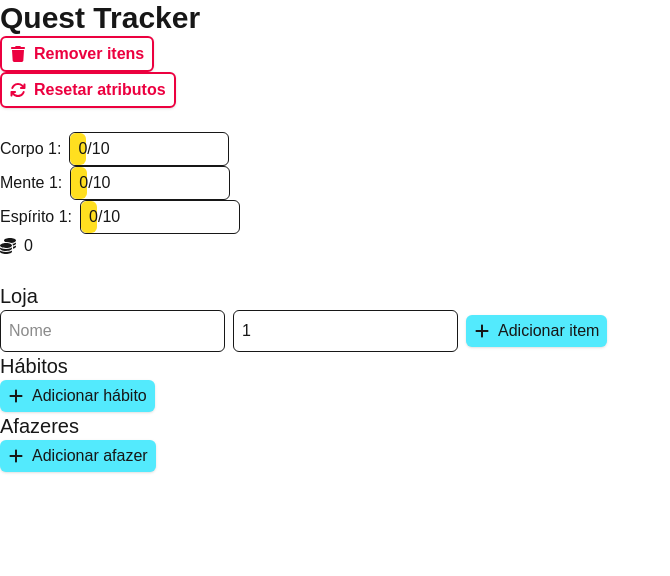
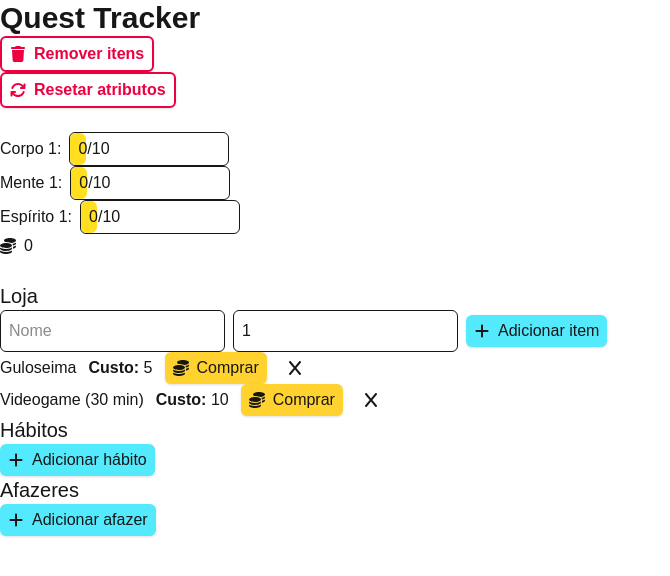
Before and after one commit to gab-souza-martins/gamified-habit-tracker, a Next.js app: page / in a window 1280 px wide. Shown: the top 576 px of the page, without its empty margins (0-670 px from the left). Built offline with nearby package versions, Linux system fonts and the light colour scheme.

Commit message:
RemoveAllItems.tsx agora também remove itens personalidados da loja

```diff
--- a/src/app/Components/RemoveAllItems.tsx
+++ b/src/app/Components/RemoveAllItems.tsx
@@ -10,6 +10,7 @@ const RemoveAllItems = () => {
    const handleRemove = () => {
       localStorage.removeItem("habits");
       localStorage.removeItem("todos");
+      localStorage.removeItem("shop");
       window.location.reload();
    };
    const handleCloseConfirmRemove = () => {
--- a/src/app/Components/Shop.tsx
+++ b/src/app/Components/Shop.tsx
@@ -15,7 +15,12 @@ const Shop: React.FC<ShopProps> = ({ buyItem }) => {
 
    React.useEffect(() => {
       const saved: string | null = localStorage.getItem("shop");
-      const parsed: ShopItem[] = saved ? JSON.parse(saved) : [];
+      const parsed: ShopItem[] = saved
+         ? JSON.parse(saved)
+         : [
+              { id: crypto.randomUUID(), name: "Guloseima", cost: 5 },
+              { id: crypto.randomUUID(), name: "Videogame (30 min)", cost: 10 },
+           ];
       setItemList(parsed);
    }, []);
 
```
